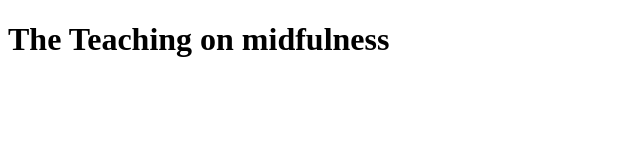
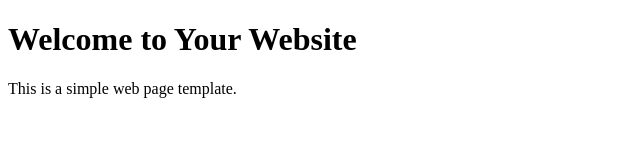
Before and after one commit to RishiVerse/Philosophy, a plain HTML site: page index.html in a window 1280 px wide. Shown: the whole page, without its empty margins (0-640 px from the left). Drawn offline with Linux system fonts and the light colour scheme.

Commit message:
Update index.html

```diff
--- a/index.html
+++ b/index.html
@@ -1,8 +1,11 @@
 <!DOCTYPE html>
-<html lang="en">
+<html>
 <head>
+    <meta charset="UTF-8">
+    <title>Your Page Title</title>
 </head>
 <body>
-  <h1>The Teaching on midfulness</h1>
+    <h1>Welcome to Your Website</h1>
+    <p>This is a simple web page template.</p>
 </body>
 </html>
```
